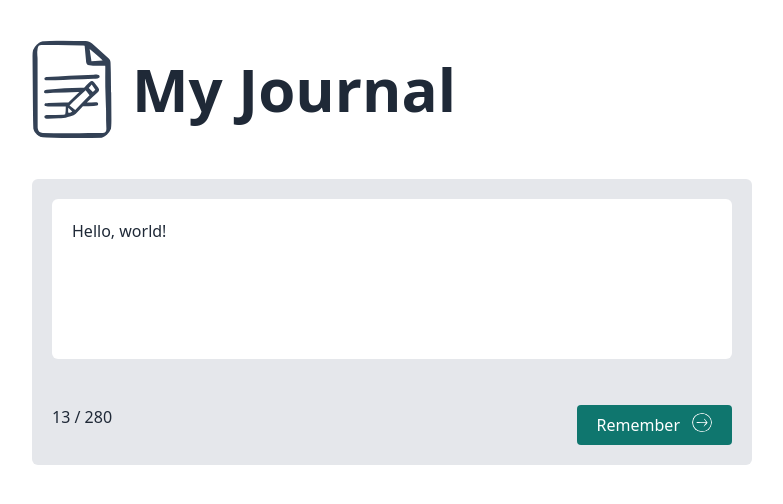
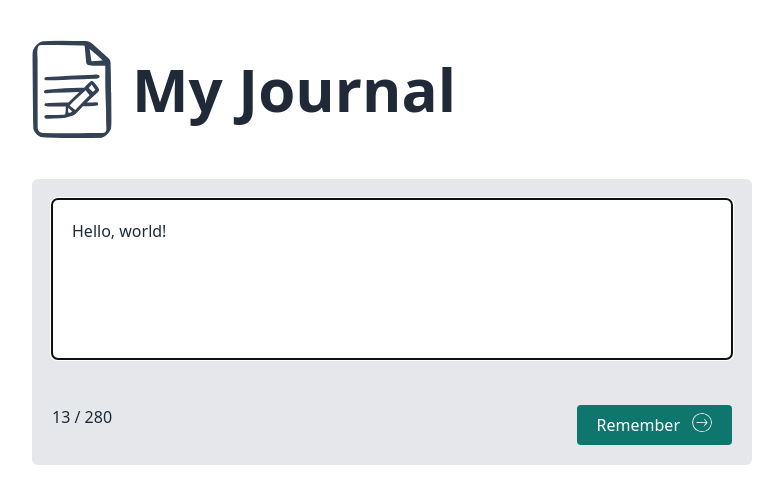
Before and after one commit to Oksana-1/vue3-ts, a Vue app: page / in a window 1280 px wide. Shown: the top 504 px of the page, without its empty margins (248-1031 px from the left). Built offline with nearby package versions, Linux system fonts and the light colour scheme.

Commit message:
Template refs

```diff
--- a/src/components/EntryEditor.vue
+++ b/src/components/EntryEditor.vue
@@ -2,13 +2,18 @@
 import EmojiField from "@/components/EmojiField.vue";
 import ArrowCircleRight from "@/assets/icons/arrow-circle-right.svg";
 import type Emoji from "@/types/Emoji";
-import { ref, computed, defineEmits } from "vue";
+import { ref, computed, defineEmits, onMounted } from "vue";
 import type Entry from "@/types/Entry";
 
 const body = ref("Hello, world!");
+const textArea = ref<HTMLTextAreaElement | null>(null);
 const emoji = ref<Emoji | null>(null);
 const maxChars = 280;
 const charCount = computed(() => body.value.length);
+
+onMounted(() => {
+  textArea.value?.focus();
+});
 
 const emit = defineEmits<{
   (event: "@create", entry: Entry): void;
@@ -41,6 +46,7 @@ function resetForm() {
 <template>
   <form class="entry-form" @submit.prevent="submitForm">
     <textarea
+      ref="textArea"
       v-model="body"
       @keyup="handleTextInput"
       placeholder="New Journal Entry for danielkelly_io"
```
